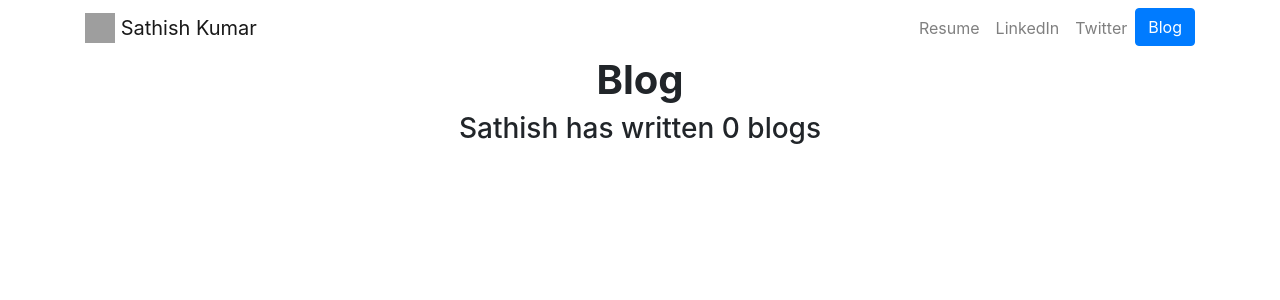
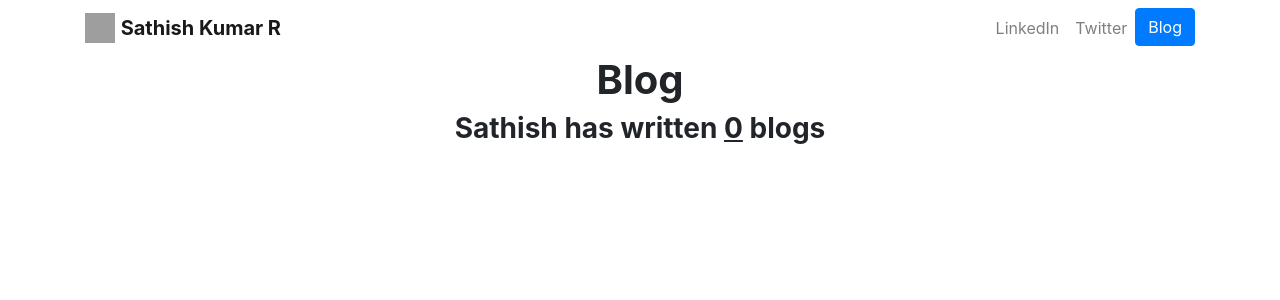
Before and after one commit to satux14/portfolio, a Django app: page /blog/ in a window 1280 px wide. Shown: the top 300 px of the page. Run offline with Django 3.2, Linux system fonts and the light colour scheme; data that the repository does not hold is empty; some libraries are stand-ins or nearby versions; grey boxes are pictures that could not be loaded.

Commit message:
Playing with visual

```diff
--- a/blog/templates/blog/all_blogs.html
+++ b/blog/templates/blog/all_blogs.html
@@ -4,16 +4,16 @@
 
 <h1 id="blogtitle" class="font-weight-bold text-center">Blog</h1>
 
-<h3 class="text-center mb-5">Sathish has written {{ blogs.count }} blog{{ blogs.count|pluralize }}</h3>
+<h3 class="text-center mb-5 font-weight-bold">Sathish has written <u>{{ blogs.count }}</u> blog{{ blogs.count|pluralize }}</h3>
 
   {% for blog in blogs %}
   <div class="row justify-content-center my-3">
     <div class="col-md-10">
-      <a href="{% url 'blog:detail' blog.id %}">
+      <a class="font-weight-bolder" href="{% url 'blog:detail' blog.id %}">
         <h2>{{ blog.title }}</h2>
       </a>
-      <h5 class="text-muted">{{ blog.date|date:'M d Y'|upper }}</h5>
-      <h4>{{ blog.description|striptags|truncatechars:100 }}</h4>
+      <h5 class="text-muted">{{ blog.time|date:'M d Y'|upper }}</h5>
+      <h4 id="pdesc">{{ blog.description|striptags|truncatechars:100 }}</h4>
     </div>
   </div>
   {% endfor %}
--- a/blog/templates/blog/detail.html
+++ b/blog/templates/blog/detail.html
@@ -7,6 +7,6 @@
 
   <h5 class="text-center text-muted mb-5">{{ blog.date|date:'F jS Y' }}</h5>
 
-  <p>{{ blog.description|safe }}</p>
+  <p id="pdesc">{{ blog.description|safe }}</p>
 
 {% endblock %}
--- a/myportfolio/templates/portfolio/base.html
+++ b/myportfolio/templates/portfolio/base.html
@@ -8,35 +8,39 @@
 
     <!-- Bootstrap CSS -->
     <link rel="stylesheet" href="https://stackpath.bootstrapcdn.com/bootstrap/4.4.1/css/bootstrap.min.css" integrity="sha384-Vkoo8x4CGsO3+Hhxv8T/Q5PaXtkKtu6ug5TOeNV6gBiFeWPGFN9MuhOf23Q9Ifjh" crossorigin="anonymous">
+    <link rel="stylesheet" href="{% static "myportfolio/custom.css" %}">
 
-    <link rel="stylesheet" href="{% static "portfolio/custom.css" %}">
+    <link rel="preconnect" href="https://fonts.gstatic.com">
+    <link href="https://fonts.googleapis.com/css?family=Lato&display=swap" rel="stylesheet">
+    <link href="https://fonts.googleapis.com/css2?family=Amatic+SC:wght@400&family=Pacifico&display=swap" rel="stylesheet">
+    <link href="https://fonts.googleapis.com/css2?family=Amatic+SC:wght@700&family=Open+Sans:ital,wght@1,600&display=swap" rel="stylesheet">
 
-    <link href="https://fonts.googleapis.com/css?family=Lato&display=swap" rel="stylesheet">
-
-    <link rel="icon" type="image/png" href="{% static "myportfolio/logo.PNG" %}">
+    <link rel="icon" type="image/png" href="{% static "portfolio/images/logo.PNG" %}">
 
     <title>Sathish Kumar</title>
+
   </head>
-  <body>
+
+  <body id="mybody">
     <nav id="topNav" class="navbar navbar-expand-md navbar-light">
       <div class="container">
         <a class="navbar-brand" href="{% url 'home' %}">
           <img src="{% static "myportfolio/logo.png" %}" width="30" height="30" class="d-inline-block align-top" alt="Sathish's Logo">
-          <span>Sathish Kumar</span>
+          <span class=font-weight-bold>Sathish Kumar R</span>
         </a>
         <button class="navbar-toggler" type="button" data-toggle="collapse" data-target="#navbarNav" aria-controls="navbarNav" aria-expanded="false" aria-label="Toggle navigation">
           <span class="navbar-toggler-icon"></span>
         </button>
         <div class="collapse navbar-collapse text-center" id="navbarNav">
           <ul class="navbar-nav ml-auto">
+            <!-- <li class="nav-item">
+              <a class="nav-link" href="{% static 'myportfolio/resume.pdf' %}">Resume</a>
+            </li> -->
             <li class="nav-item">
-              <a class="nav-link" href="{% static 'myportfolio/resume.pdf' %}">Resume</a>
+              <a class="nav-link" href="https://www.linkedin.com/in/sathishkumarraju/" target="_blank">LinkedIn</a>
             </li>
             <li class="nav-item">
-              <a class="nav-link" href="https://www.linkedin.com/in/example/" target="_blank">LinkedIn</a>
-            </li>
-            <li class="nav-item">
-              <a class="nav-link" href="https://twitter.com/example" target="_blank">Twitter</a>
+              <a class="nav-link" href="https://twitter.com/" target="_blank">Twitter</a>
             </li>
             <li>
               <a role="button" href="{% url 'blog:all_blogs' %}" class="btn btn-primary">Blog</a>
--- a/myportfolio/templates/portfolio/homepage.html
+++ b/myportfolio/templates/portfolio/homepage.html
@@ -11,7 +11,7 @@
 
   <div class="row justify-content-center mb-3">
     <div class="col-md-9 text-center">
-      <h1 id="hometext" class="font-weight-bold">Sathish is Software Engineer</h1>
+      <h1 id="hometext">Sathish is Software engineer who strive to change the world and help people to bring out their talents. My zeal to share knowledge is very helpful to people around me</h1>
     </div>
   </div>
 
@@ -30,7 +30,7 @@
         <img src="{{ project.image.url }}" class="img-fluid mb-2">
         {% endif %}
         <h3>{{ project.title }}</h3>
-      <p>{{ project.description }}</p>
+        <p id="pdesc" >{{ project.description }}</p>
 
       </div>
     {% endfor %}
```
Lines whose indentation alone changed are shown as unchanged.
